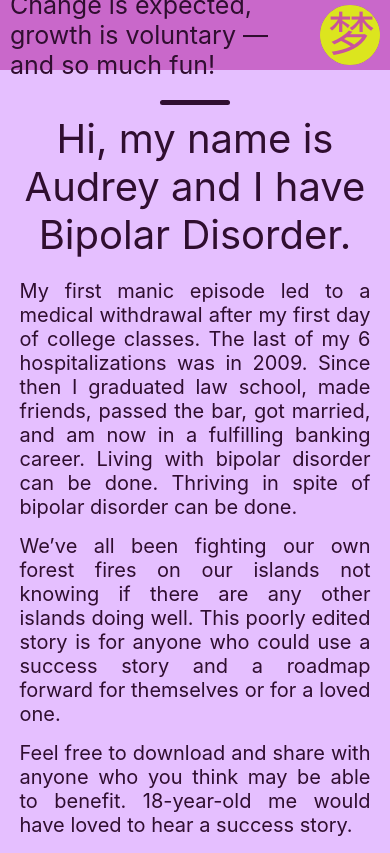
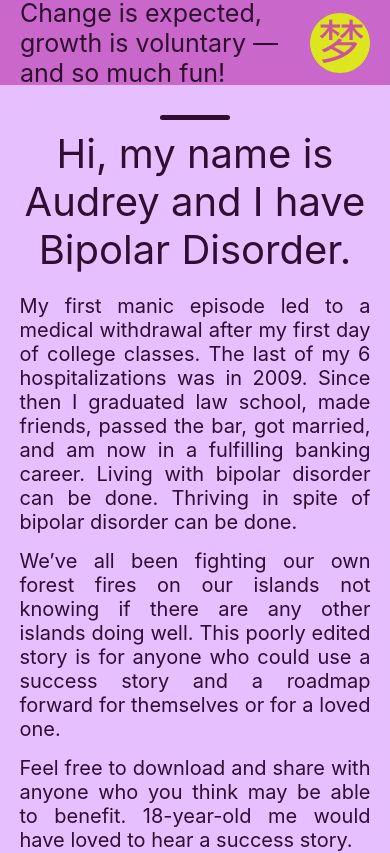
Before and after one commit to lkmarcum/Audrey-Marcum-v2, a React (Create React App) app in the folder audrey-marcum/: page / in a window 390 px wide. Shown: the top 853 px of the page. Built offline with nearby package versions, Linux system fonts and the light colour scheme.

Commit message:
style updates

```diff
--- a/audrey-marcum/src/styles/header.scss
+++ b/audrey-marcum/src/styles/header.scss
@@ -3,7 +3,7 @@ header {
 
   @media (max-width: 500px) {
     display: block;
-    height: 70px;
+    height: 85px;
     width: 100%;
     display: flex;
     justify-content: space-between;
@@ -11,20 +11,21 @@ header {
     color: rgb(48, 14, 48);
     background: #c968ca;
     margin-bottom: 10px;
+    // padding: 20px 0 20px 0;
   }
 
   h1 {
     @media (max-width: 500px) {
       font-size: 2.5rem;
-      margin-left: 10px;
+      margin-left: 20px;
     }
   }
 
   img {
     @media (max-width: 500px) {
       width: 60px;
-      margin-right: 10px;
-      margin-left: 10px;
+      margin-right: 20px;
+      // margin-left: 20px;
     }
   }
 }
```
Also changed, not shown: 1 other file (tests, documents, lock files or other folders).
